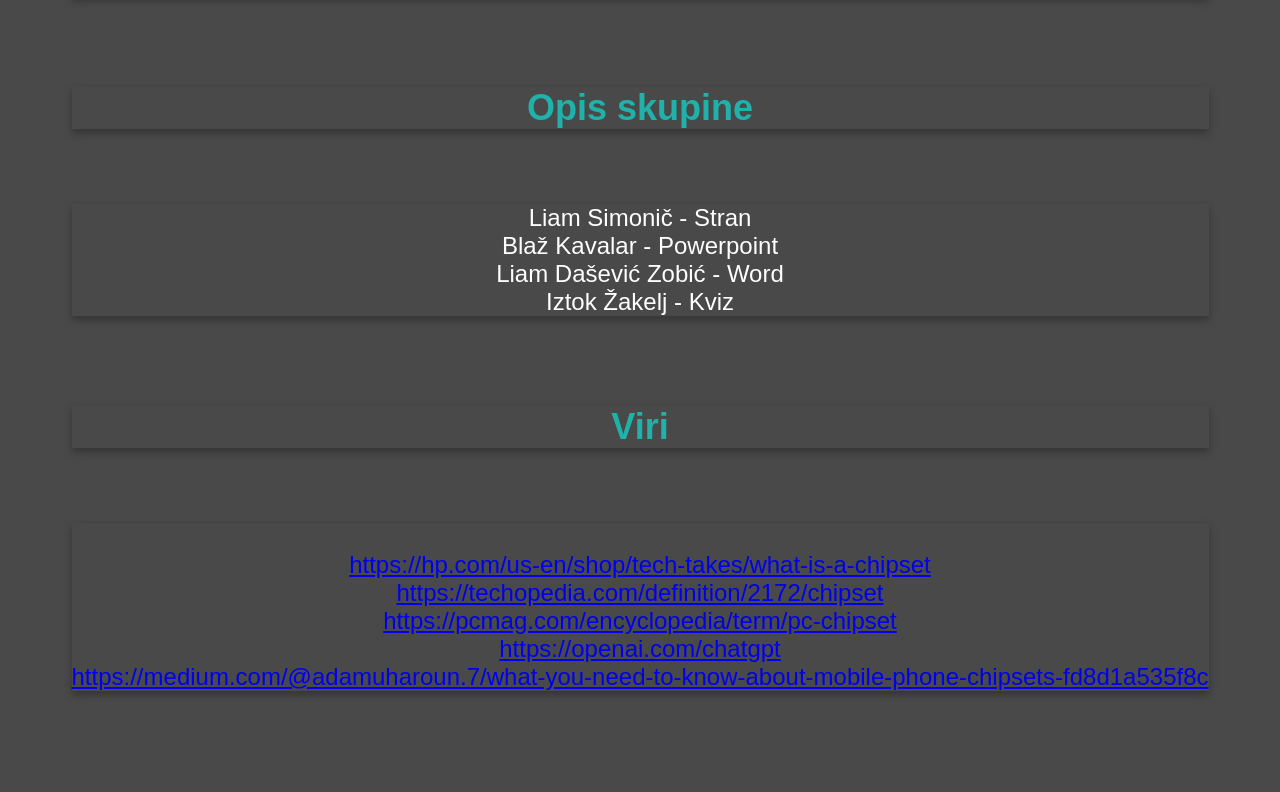
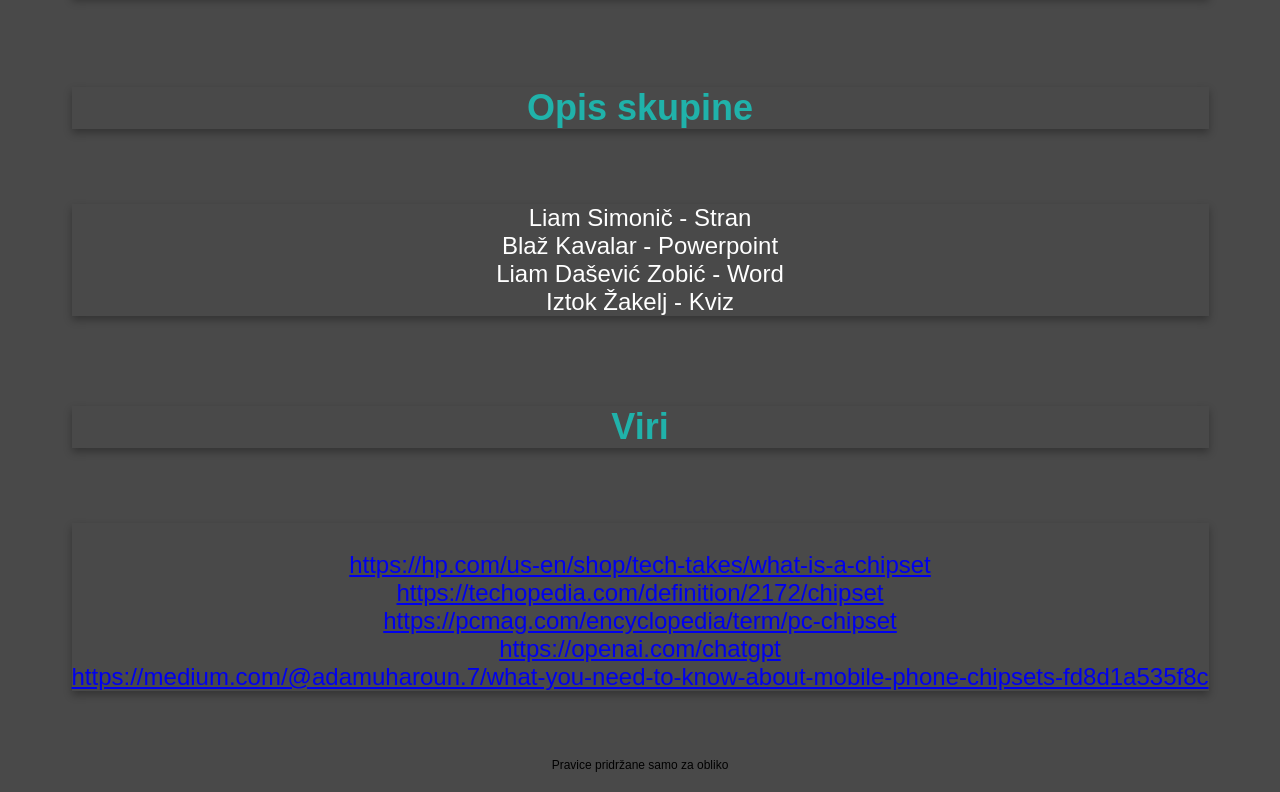
Before and after one commit to liamSimonic/Chipset, a plain HTML site: page index.html in a window 1280 px wide. Shown: the part 4272-5064 px from the top of the page. Before the commit the page ends 5038 px from the top, so only its background shows below. Drawn offline with Linux system fonts and the light colour scheme.

Commit message:
Update index.html

```diff
--- a/index.html
+++ b/index.html
@@ -115,6 +115,8 @@
                     <a href="https://medium.com/@adamuharoun.7/what-you-need-to-know-about-mobile-phone-chipsets-fd8d1a535f8c" target="_blank">https://medium.com/@adamuharoun.7/what-you-need-to-know-about-mobile-phone-chipsets-fd8d1a535f8c</a>
                 </p>
             </pre>
+            <p class="p4">Pravice pridržane samo za obliko
+            </p>
         </div>
         <!-- Sence -->
         <div class="shadow"></div>
```
